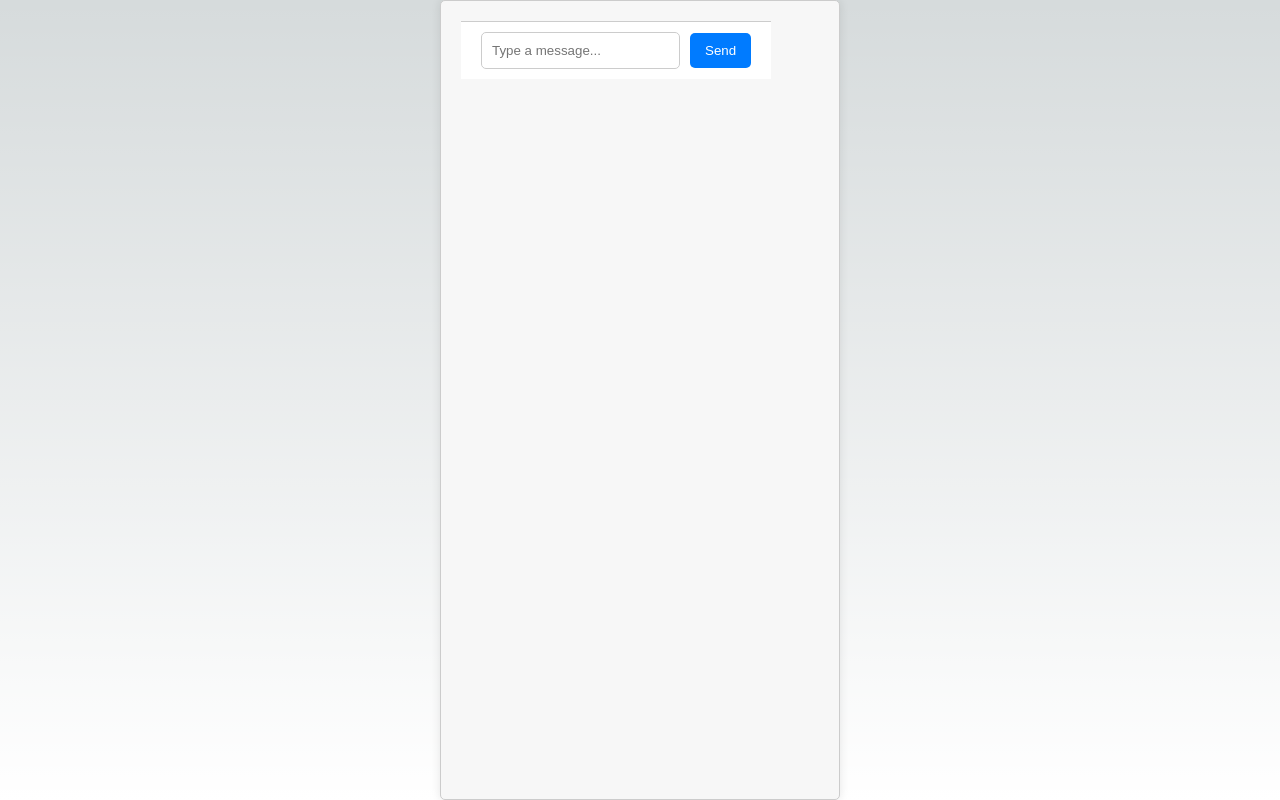
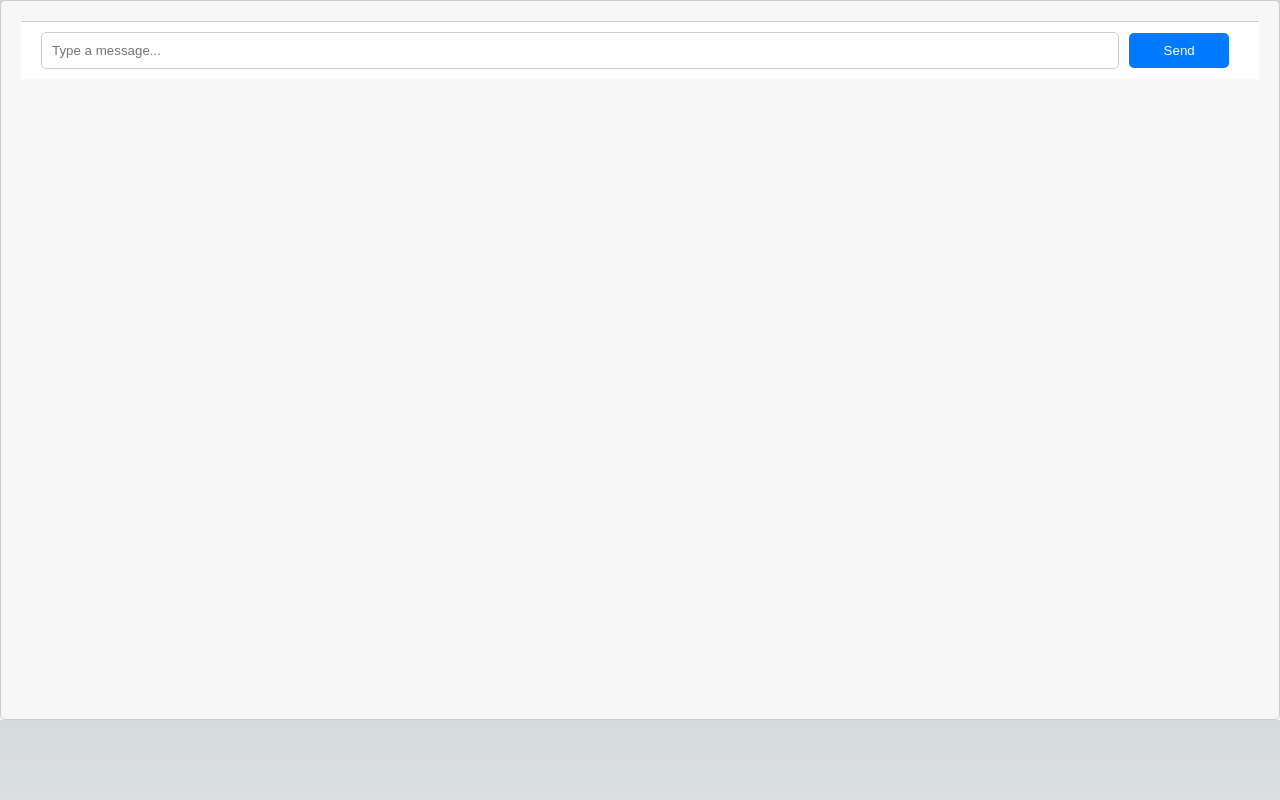
Before and after one commit to ieeeuoft/newhacks-react-next-workshop, a Next.js app: page / in a window 1280 px wide. Built offline with nearby package versions, Linux system fonts and the light colour scheme.

Commit message:
changing styling

```diff
--- a/src/styles/index.css
+++ b/src/styles/index.css
@@ -3,7 +3,7 @@
   display: flex;
   flex-direction: column;
   align-items: flex-start;
-  max-width: 400px;
+  /* max-width: 400px; */
   margin: 0 auto;
   border: 1px solid #ccc;
   border-radius: 5px;
@@ -11,14 +11,15 @@
   box-shadow: 0px 0px 10px rgba(0, 0, 0, 0.1);
   background-color: #f7f7f7;
   overflow-y: auto;
-  height: 100vh;
+  height: 90vh;
   position: relative;
 
 }
 .chat-messages {
   padding: 20px;
-  overflow-y: auto;
+  /* overflow-y: auto; */
   flex: 1;
+  min-height: 100vh;
   max-height: calc(70vh - 80px);
 }
 
@@ -51,10 +52,12 @@
   background-color: #fff;
   padding: 10px 20px;
   border-top: 1px solid #ccc;
+  width: 100%;
 }
 
 input {
   flex: 1;
+  width: 90%;
   padding: 10px;
   border: 1px solid #ccc;
   border-radius: 5px;
@@ -69,8 +72,10 @@ button {
   border-radius: 5px;
   padding: 10px 15px;
   cursor: pointer;
+  width: 100px;
   transition: background-color 0.3s;
 }
+
 
 button:hover {
   background-color: #0056b3;
```
